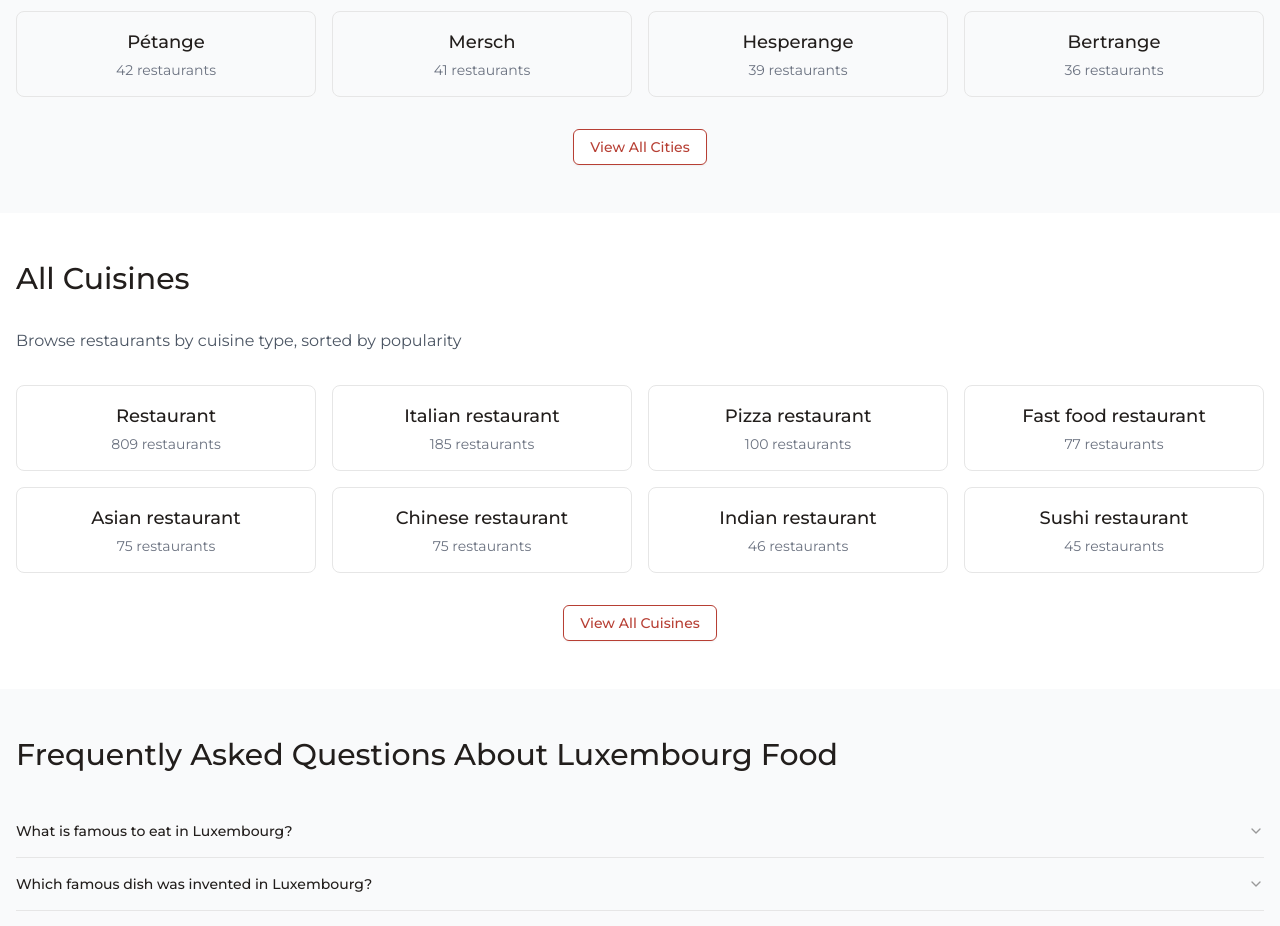
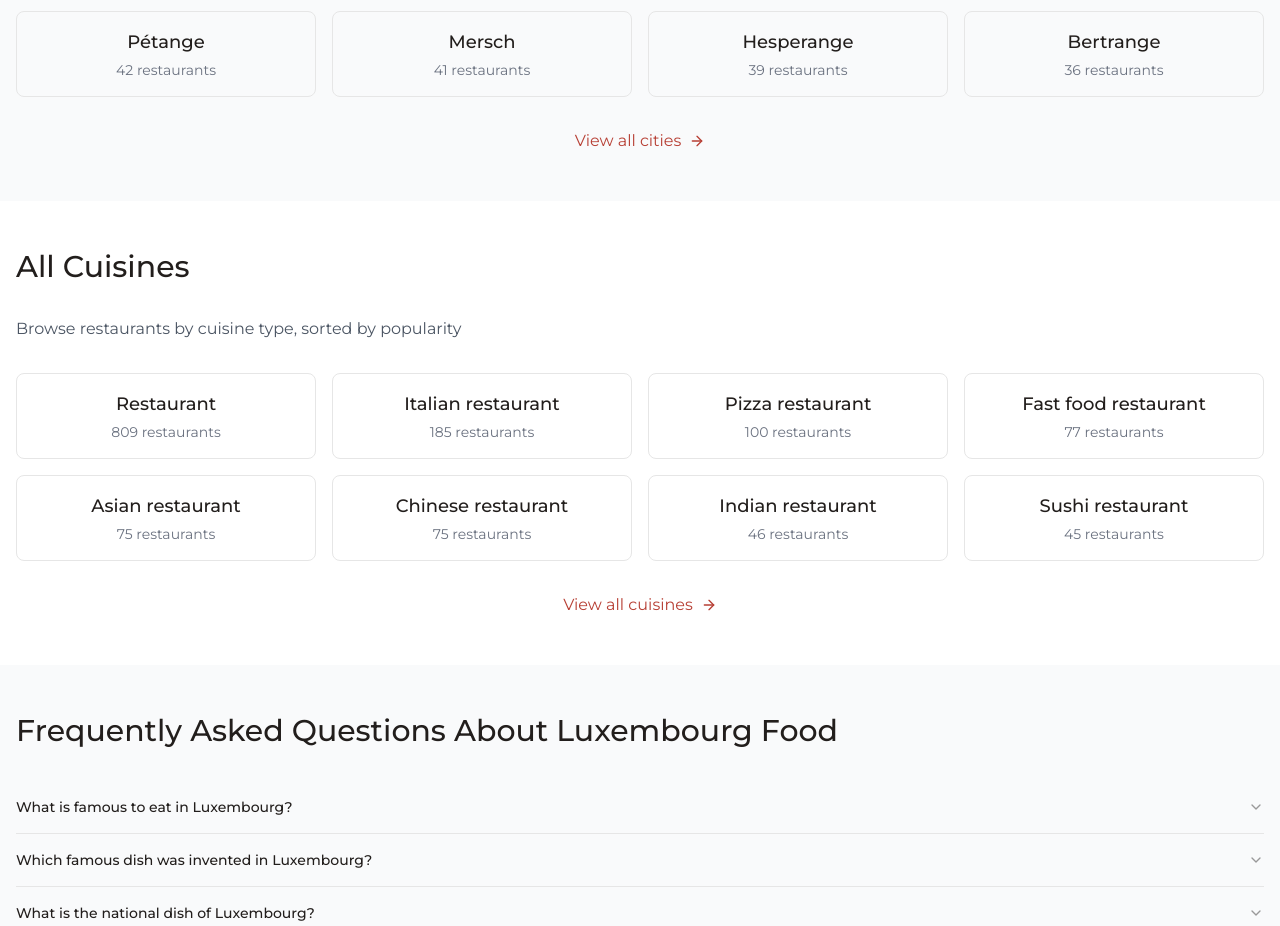
Before and after one commit to Deckenmarc/dineinluxembourg, a Next.js app: page / in a window 1280 px wide. Shown: the part 2700-3626 px from the top of the page. Built offline with nearby package versions, Linux system fonts and the light colour scheme.

Commit message:
Fix Vercel build issues: convert to ES modules, fix Link usage, add ESLint config

```diff
--- a/package.json
+++ b/package.json
@@ -2,6 +2,7 @@
   "name": "nextjs-shadcn",
   "version": "0.1.0",
   "private": true,
+  "type": "module",
   "scripts": {
     "dev": "next dev -H 0.0.0.0 --turbopack",
     "build": "next build",
--- a/src/app/page.tsx
+++ b/src/app/page.tsx
@@ -5,6 +5,7 @@ import RestaurantCard from "@/components/RestaurantCard";
 import CategoryCard from "@/components/CategoryCard";
 import FAQ from "@/components/FAQ";
 import { Button } from "@/components/ui/button";
+import Link from "next/link";
 import { topRestaurants, cities, cuisines } from "@/data/restaurants";
 
 export default function Home() {
@@ -79,14 +80,14 @@ export default function Home() {
               ))}
             </div>
 
-            <div className="mt-8 text-center">
-              <Button
-                variant="outline"
-                className="border-primary text-primary hover:bg-primary hover:text-white"
-                asChild
-              >
-                <a href="/cities">View All Cities</a>
-              </Button>
+            <div className="text-center mt-8">
+              <Link href="/cities" className="inline-flex items-center text-primary hover:text-primary/80 transition-colors">
+                <span className="mr-2">View all cities</span>
+                <svg xmlns="http://www.w3.org/2000/svg" width="16" height="16" viewBox="0 0 24 24" fill="none" stroke="currentColor" strokeWidth="2" strokeLinecap="round" strokeLinejoin="round">
+                  <path d="M5 12h14"></path>
+                  <path d="m12 5 7 7-7 7"></path>
+                </svg>
+              </Link>
             </div>
           </div>
         </section>
@@ -108,14 +109,14 @@ export default function Home() {
               ))}
             </div>
 
-            <div className="mt-8 text-center">
-              <Button
-                variant="outline"
-                className="border-primary text-primary hover:bg-primary hover:text-white"
-                asChild
-              >
-                <a href="/cuisine">View All Cuisines</a>
-              </Button>
+            <div className="text-center mt-8">
+              <Link href="/cuisine" className="inline-flex items-center text-primary hover:text-primary/80 transition-colors">
+                <span className="mr-2">View all cuisines</span>
+                <svg xmlns="http://www.w3.org/2000/svg" width="16" height="16" viewBox="0 0 24 24" fill="none" stroke="currentColor" strokeWidth="2" strokeLinecap="round" strokeLinejoin="round">
+                  <path d="M5 12h14"></path>
+                  <path d="m12 5 7 7-7 7"></path>
+                </svg>
+              </Link>
             </div>
           </div>
         </section>
--- a/src/scripts/parseRestaurants.js
+++ b/src/scripts/parseRestaurants.js
@@ -1,5 +1,5 @@
-const fs = require('fs');
-const path = require('path');
+import fs from 'fs';
+import path from 'path';
 
 // Read the large JSON file
 const inputFile = path.join(__dirname, '../../tableConvert.com_cxbx71.json');
```
Also changed, not shown: .eslintrc.json (added).
